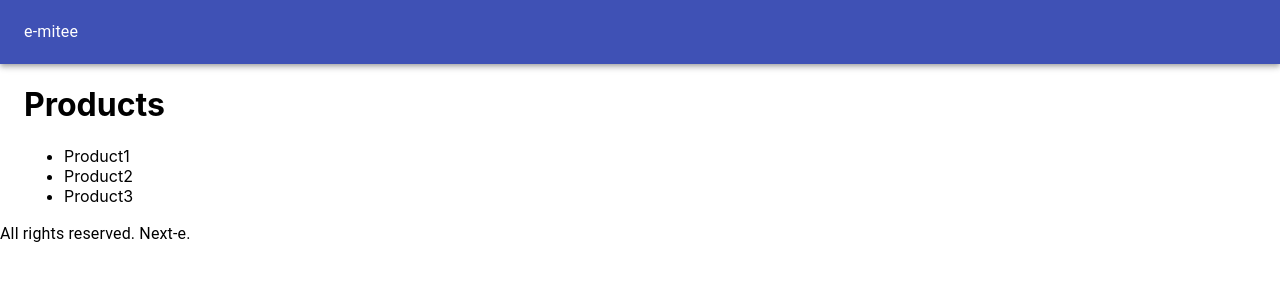
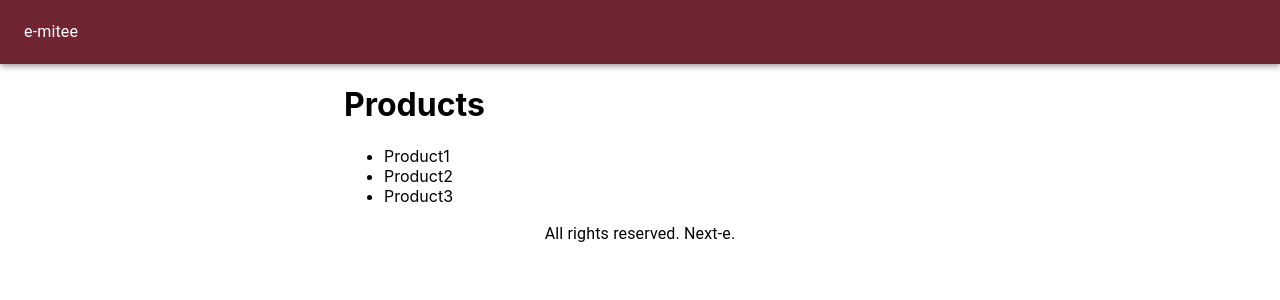
Before and after one commit to Slyrrj/next-e, a Next.js app: page / in a window 1280 px wide. Shown: the top 300 px of the page. Built offline with nearby package versions, Linux system fonts and the light colour scheme.

Commit message:
Ajout de styles sur le Layout

```diff
--- a/components/Layout.js
+++ b/components/Layout.js
@@ -1,21 +1,24 @@
 import React from 'react';
 import Head from 'next/head';
 import { AppBar, Toolbar, Typography, Container } from '@material-ui/core';
-
+import useStyles from '../utils/styles';
 export default function Layout({ children }) {
+  const classes = useStyles();
   return (
     <div>
       <Head>
         <title>Next-e</title>
       </Head>
-      <AppBar position="static">
+      <AppBar position="static" className={classes.navbar}>
         <Toolbar>
           <Typography>e-mitee</Typography>
         </Toolbar>
       </AppBar>
-      <Container>{children}</Container>
+      <Container className={classes.main}>{children}</Container>
       <footer>
-        <Typography>All rights reserved. Next-e.</Typography>
+        <Typography className={classes.footer}>
+          All rights reserved. Next-e.
+        </Typography>
       </footer>
     </div>
   );
--- /dev/null
+++ b/utils/styles.js
@@ -0,0 +1,15 @@
+import { makeStyles } from '@material-ui/core';
+
+const useStyles = makeStyles({
+  navbar: {
+    backgroundColor: '#702632',
+    '& a': { color: '#fff', marginLeft: 10 },
+  },
+  main: {
+    maxWidth: '80vh',
+  },
+  footer: {
+    textAlign: 'center',
+  },
+});
+export default useStyles;
```
